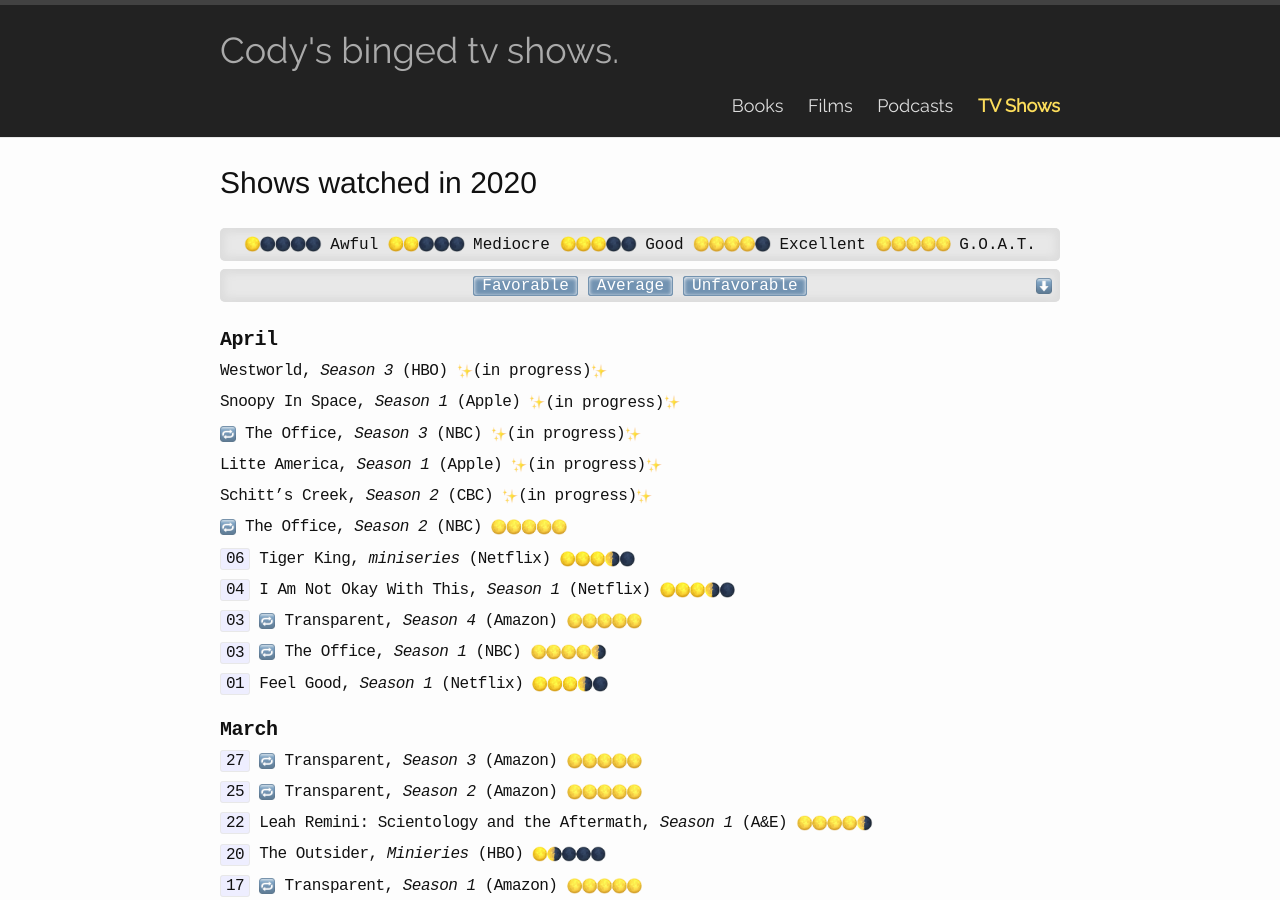
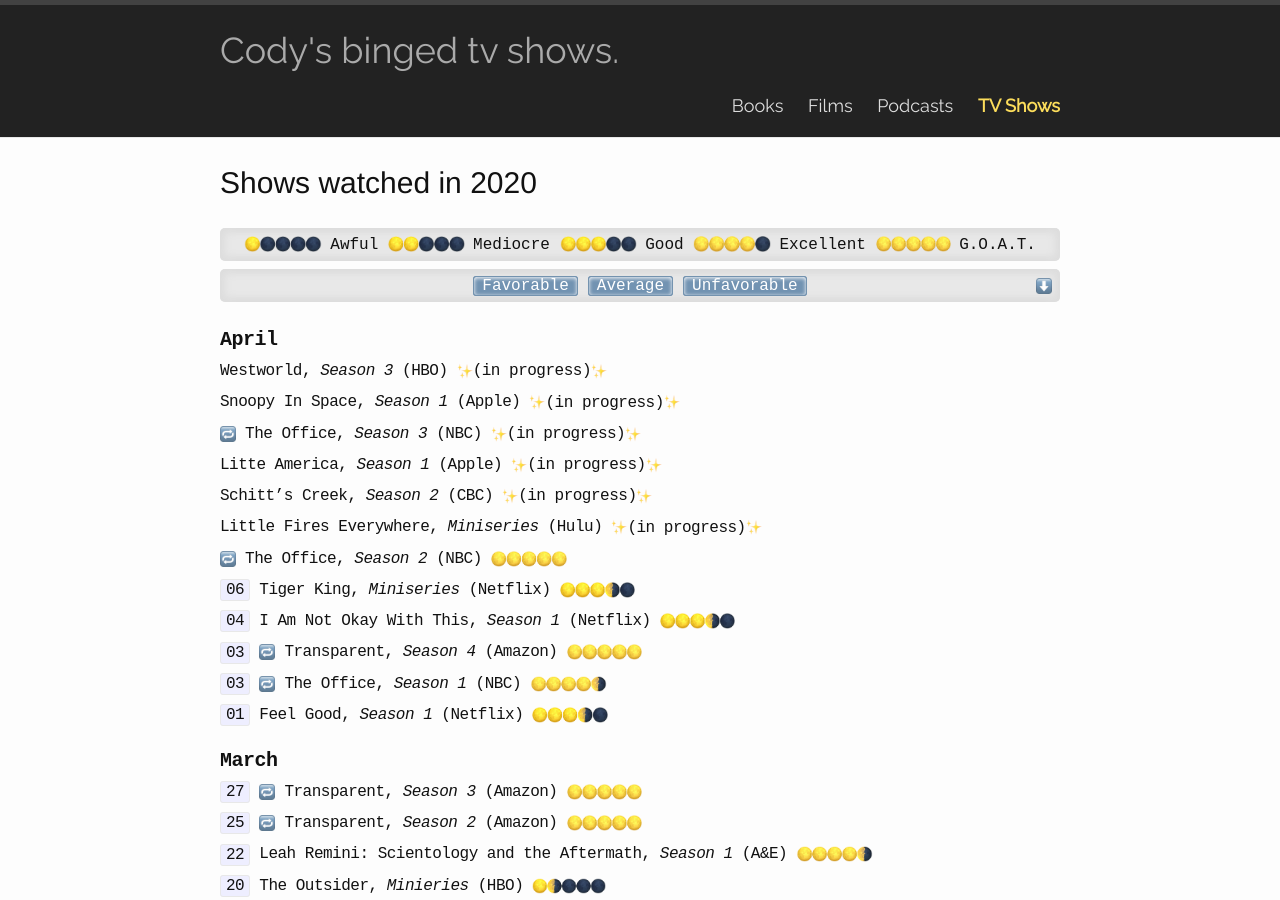
Before and after one commit to codydalerodgers/personal-blog, a Jekyll site: the page built from _shows/2020.md, in a window 1280 px wide and 900 px high. Built offline with Jekyll 4.4.1, drawn with Linux system fonts in a browser that asks for light colours.

Commit message:
Little Fires Everywhere

```diff
--- a/_posts/2019-05-28-a24.markdown
+++ b/_posts/2019-05-28-a24.markdown
@@ -64,7 +64,7 @@
 <span class="a24_color">**The Killing of a Sacred Deer**</span> ∙
 <span class="a24_color">**20th Century Women**</span> ∙
 <span class="a24_color">**The Monster**</span> ∙
-Supersonic ∙
+<span class="a24_color">**Supersonic**</span> ∙
 <span class="a24_color">**Moonlight**</span> ∙
 <span class="a24_color">**American Honey**</span> ∙
 The Sea of Trees ∙
--- a/_shows/2020.md
+++ b/_shows/2020.md
@@ -15,9 +15,11 @@
 
 Schitt's Creek, _Season 2_ (CBC) {{ site.ip }}
 
+Little Fires Everywhere, _Miniseries_ (Hulu) {{ site.ip }}
+
 {{ site.rw }} The Office, _Season 2_ (NBC) {{ site.r5 }}
 
-`06` Tiger King, _miniseries_ (Netflix) {{ site.r35 }}
+`06` Tiger King, _Miniseries_ (Netflix) {{ site.r35 }}
 
 `04` I Am Not Okay With This, _Season 1_ (Netflix) {{ site.r35 }}
 
```
Also changed, not shown: _films/2020.md (+2 -0 lines), 2 other files.
